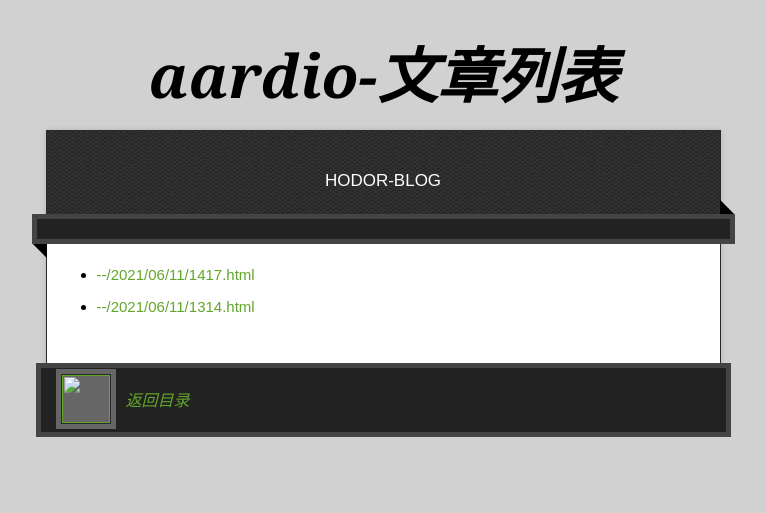
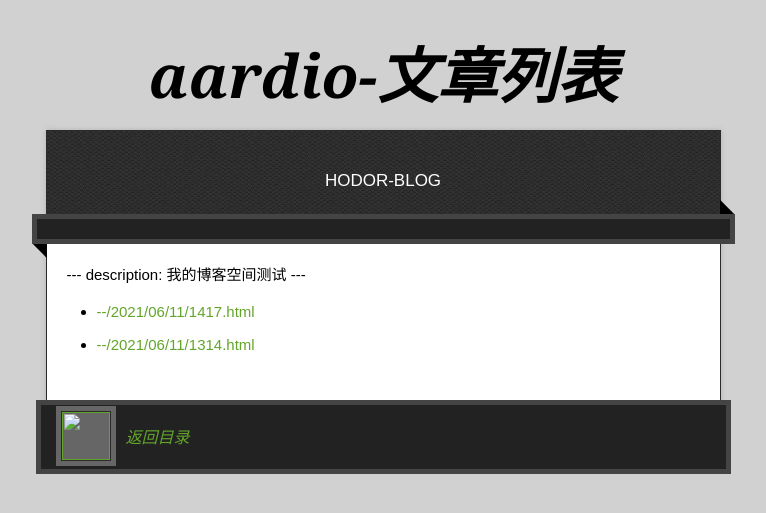
Before and after one commit to ztmdnike/aardio, a Jekyll site: the page built from 11index.html, in a window 1280 px wide. Shown: the top 513 px of the page, without its empty margins (257-1023 px from the left). Built offline with Jekyll 4.4.1, drawn with Linux system fonts in a browser that asks for light colours.

Commit message:
Update default.html

```diff
--- a/_layouts/default.html
+++ b/_layouts/default.html
@@ -33,6 +33,9 @@
         <span class="blc"></span><span class="trc"></span>
         </div>
         <article class="markdown-body">
+          ---
+          description: 我的博客空间测试
+          ---
           {{ content }}
         </article>
       </div>
```
